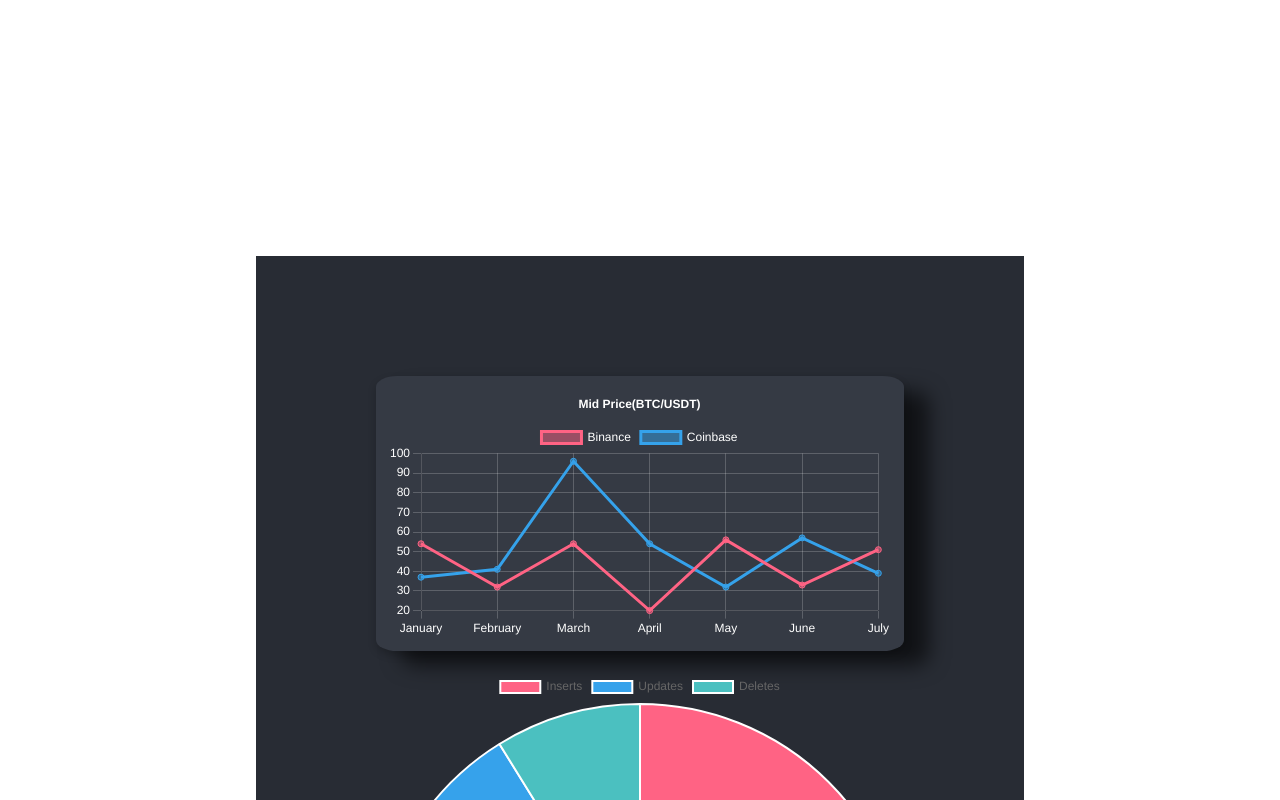
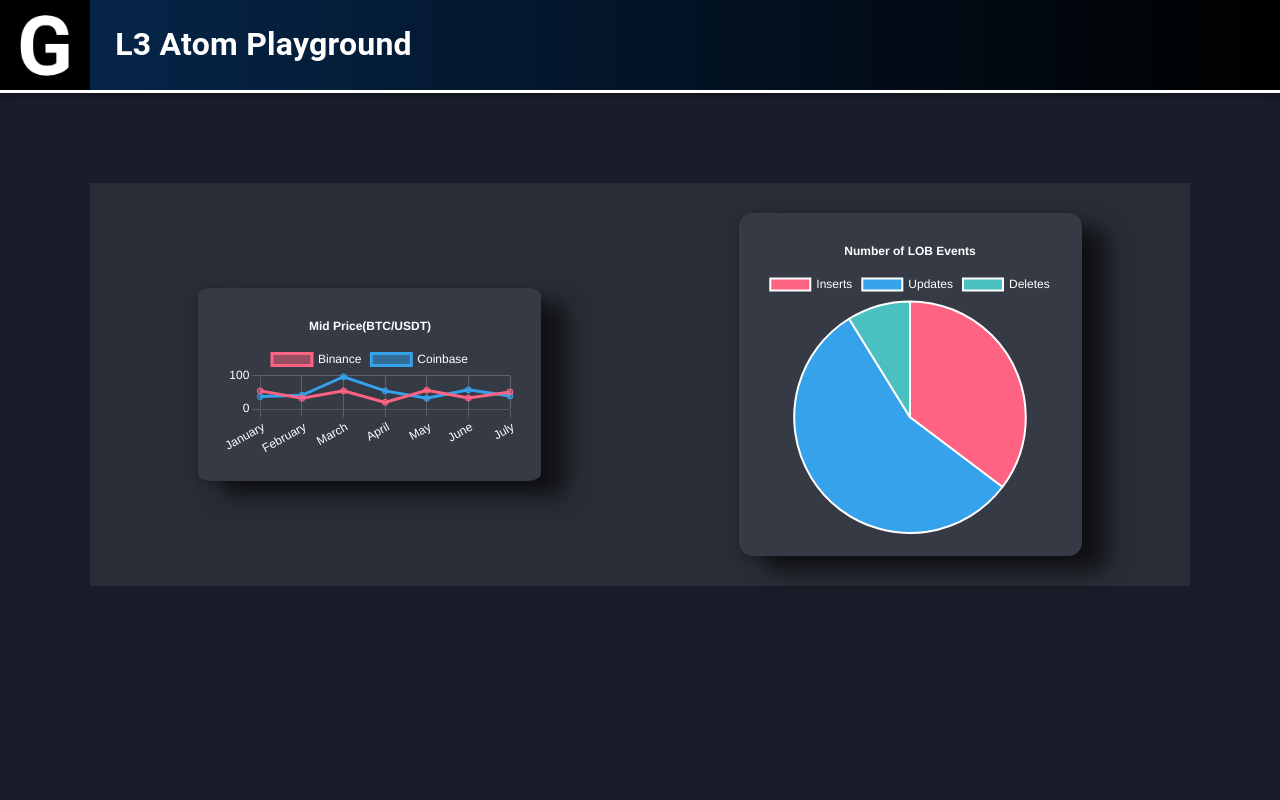
Before and after one commit to L3A-Protocol/L3Atom-Playground, a React (Create React App) app: page / in a window 1280 px wide. Shown: the top 800 px of the page. Built offline with nearby package versions, Linux system fonts and the light colour scheme.

Commit message:
Started on NavBar

```diff
--- a/package.json
+++ b/package.json
@@ -3,6 +3,9 @@
   "version": "0.1.0",
   "private": true,
   "dependencies": {
+    "@emotion/react": "^11.7.1",
+    "@emotion/styled": "^11.6.0",
+    "@mui/material": "^5.4.1",
     "@testing-library/jest-dom": "^5.16.2",
     "@testing-library/react": "^12.1.2",
     "@testing-library/user-event": "^13.5.0",
--- a/src/App.css
+++ b/src/App.css
@@ -25,12 +25,14 @@
 }
 
 .charts-container {
+  display: flex;
+  flex-direction: row;
   justify-content: space-around;
   align-items: center;
   height: 100%;
   background-color: #282c34;
-  padding: 100px;
-  margin: 20%;
+  padding: 10px;
+  margin: 7%;
 }
 
 .line-chart-container {
@@ -41,6 +43,27 @@
   box-shadow: 0 4px 8px 0 rgba(0, 0, 0, 0.2), 25px 15px 20px 0 rgba(0, 0, 0, 0.59);
 }
 
-.test-chart {
+.LOB-ratio-container {
+  background-color: #353a44;
+  margin: 20px 20px 20px 20px;
+  padding: 2%;
+  border-radius: 4%;
+  box-shadow: 0 4px 8px 0 rgba(0, 0, 0, 0.2), 25px 15px 20px 0 rgba(0, 0, 0, 0.59);
+}
 
+.gda-logo {
+  height: 7%;
+  width: 7%;
 }
+
+.navbar {
+  background: linear-gradient(to right, #06284e, #000000);
+  border-bottom: 3px solid #ffffff!important;
+}
+
+.title {
+  color: #ffffff;
+  margin-left: 2%!important;
+  font-size: 2em!important;
+  font-weight: bold!important;
+}
--- a/src/App.js
+++ b/src/App.js
@@ -12,6 +12,7 @@ import {
 } from 'chart.js';
 import { Line, Pie } from 'react-chartjs-2';
 import './App.css';
+import NavBar from './components/NavBar';
 
 ChartJS.register(
   CategoryScale,
@@ -27,7 +28,7 @@ ChartJS.register(
   ArcElement
 )
 
-const options = {
+const lineOptions = {
   color: 'rgb(255,255,255)',
   plugins: {
     legend: {
@@ -57,6 +58,21 @@ const options = {
       }
     }
   },
+};
+
+const pieOptions = {
+  color: 'rgb(255,255,255)',
+  plugins: {
+    legend: {
+      position: 'top',
+    },
+    title: {
+      display: true,
+      text: 'Number of LOB Events',
+      color: "white"
+    },
+  },
+
 };
 
 const labels = ['January', 'February', 'March', 'April', 'May', 'June', 'July'];
@@ -96,12 +112,17 @@ const pieData = {
 }
 
 export default function App() {
-  return <div className="charts-container">
-      <div className="line-chart-container">
-        <Line className="test-chart" options={options} data={lineData} />
-      </div>
-      <div>
-        <Pie data={pieData}/>
+  return (
+    <div className="App">
+      <NavBar />
+      <div className="charts-container">
+        <div className="line-chart-container">
+          <Line className="test-chart" options={lineOptions} data={lineData} />
+        </div>
+        <div className="LOB-ratio-container">
+          <Pie options={pieOptions} data={pieData}/>
+        </div>
       </div>
     </div>
+  )
 }
--- /dev/null
+++ b/src/components/NavBar.jsx
@@ -0,0 +1,17 @@
+import React from 'react'
+import AppBar from '@mui/material/AppBar'
+import Typography from '@mui/material/Typography'
+import Toolbar from '@mui/material/Toolbar'
+
+export default function NavBar() {
+  return (
+    <AppBar position="static" className="navbar">
+        <Toolbar disableGutters>
+            <img className="gda-logo" src={require('../images/GDA_logo.png')} alt="GDA logo"/>
+            <Typography variant="h6" className="title">
+                L3 Atom Playground
+            </Typography>
+        </Toolbar>
+    </AppBar>
+  )
+}
--- a/src/index.css
+++ b/src/index.css
@@ -5,6 +5,7 @@ body {
     sans-serif;
   -webkit-font-smoothing: antialiased;
   -moz-osx-font-smoothing: grayscale;
+  background-color: rgb(25, 29, 41);
 }
 
 code {
```
Also changed, not shown: src/components/DataSelector.jsx (added, +7 -0 lines), src/images/GDA_logo.png (added), 1 other file (tests, documents, lock files or other folders).
